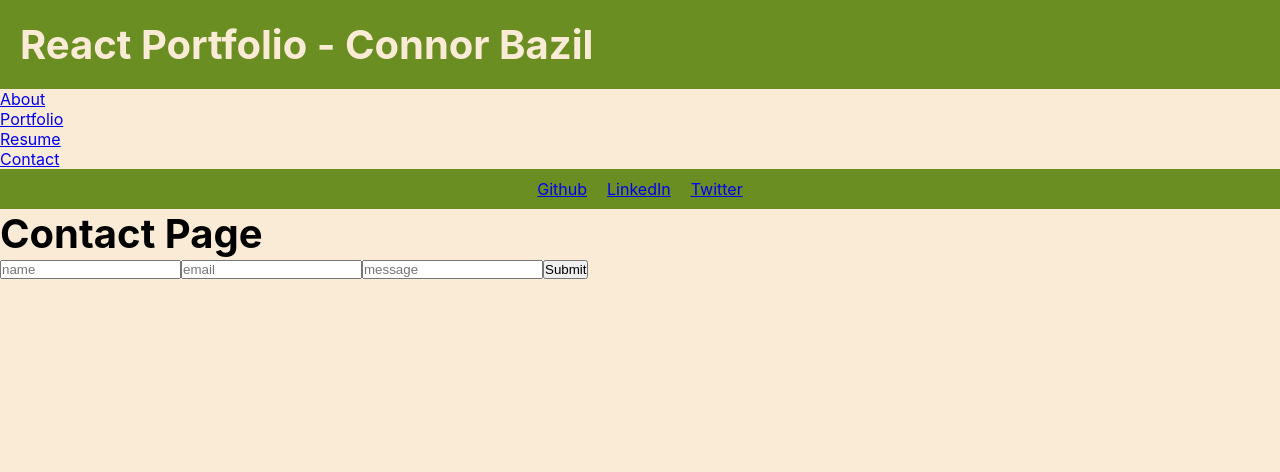
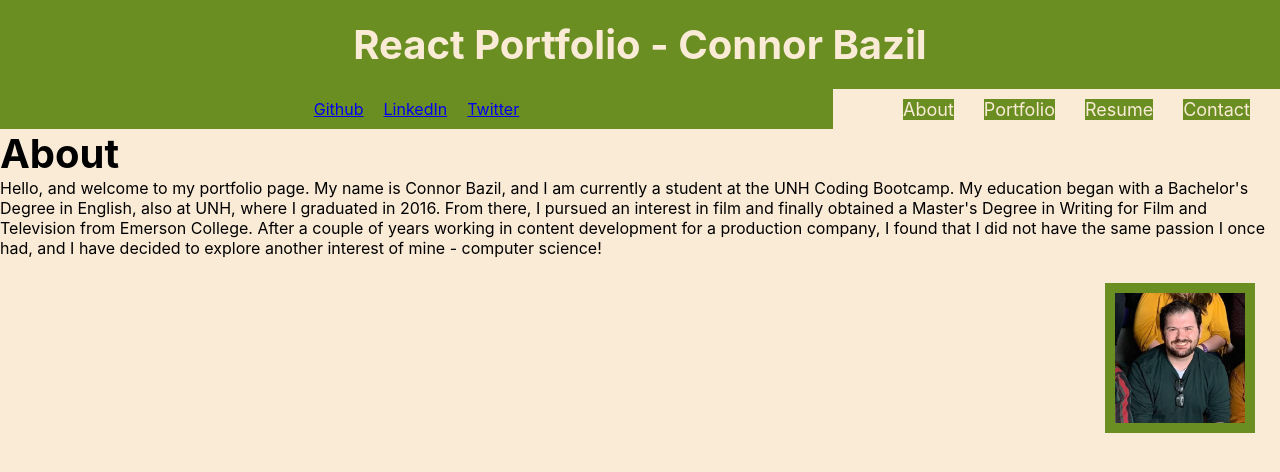
Before and after one commit to cbazil114/react-portfolio, a React (Create React App) app: page / in a window 1280 px wide. Shown: the top 472 px of the page. Built offline with nearby package versions, Linux system fonts and the light colour scheme.

Commit message:
In case it is not updated

```diff
--- a/src/components/About/index.js
+++ b/src/components/About/index.js
@@ -5,7 +5,7 @@ export default function About() {
     return (
       <div>
         <h1 className="title">About</h1>
-        <p>
+        <p className="about-text">
         Hello, and welcome to my portfolio page. My name is Connor Bazil, and I am currently a student at the UNH Coding Bootcamp.
 
         My education began with a Bachelor's Degree in English, also at UNH, where I graduated in 2016. From there, I pursued an interest in film and finally obtained a Master's Degree in Writing for Film and Television from Emerson College. After a couple of years working in content development for a production company, I found that I did not have the same passion I once had, and I have decided to explore another interest of mine - computer science!
--- a/src/components/Contact/index.js
+++ b/src/components/Contact/index.js
@@ -5,10 +5,10 @@ export default function Contact() {
       <div class="container">
       <div class= "card-contents"></div>
         <h1>Contact Page</h1>
-        <form>
-          <input placeholder="name" id="name" />
-          <input placeholder="email" id="email" />
-          <input placeholder="message" id="message" />
+        <form className="contact-me">
+          <input placeholder="name" className="contact-input" id="name" />
+          <input placeholder="email" className="contact-input" id="email" />
+          <input placeholder="message" className="contact-input" id="message" />
           <button id="submit">Submit</button>
           <div>
             <h3 id="response"></h3>
--- a/src/components/NavTabs.js
+++ b/src/components/NavTabs.js
@@ -2,6 +2,7 @@ import React from 'react';
 
 export default function NavTabs({ currentPage, handlePageChange }) {
   return (
+    <nav className="top">
     <ul className="nav nav-tabs">
       <li className="nav-item">
         <a
@@ -43,5 +44,6 @@ export default function NavTabs({ currentPage, handlePageChange }) {
         </a>
       </li>
     </ul>
+    </nav>
   );
 }
--- a/src/components/PortfolioContainer.js
+++ b/src/components/PortfolioContainer.js
@@ -9,7 +9,7 @@ import Footer from "./Footer";
 import Header from "./Header";
 
 export default function App() {
-  const [currentPage, setCurrentPage] = useState('about');
+  const [currentPage, setCurrentPage] = useState('About');
   const renderPage = () => {
     if (currentPage === 'About') {
       return <About />;
@@ -26,9 +26,13 @@ export default function App() {
 
   return (
     <div>
+      <main>
       <Header />
+      <section>
       <NavTabs currentPage={currentPage} handlePageChange={handlePageChange} />
+      </section>
       <Footer />
+      </main>
       {renderPage()}
     </div>
   );
--- a/src/index.css
+++ b/src/index.css
@@ -14,12 +14,21 @@ code {
 
 * {
   box-sizing: border-box;
-  padding: 0;
-  margin: 0;
+  margin: 0 auto;
 }
 
 body {
   background-color:antiquewhite;
+  margin: 0;
+  padding: 0;
+
+}
+
+.container {
+  width: 85%;
+  margin-left: auto;
+  margin-right: auto;
+
 }
 
 header {
@@ -27,6 +36,10 @@ header {
   color:antiquewhite;
   padding:20px;
   flex-wrap:wrap;
+  display: flex;
+  text-align: center;
+  justify-content: center;
+
 }
 
 footer {
@@ -60,6 +73,25 @@ h2 {
 
 }
 
+.contact-me {
+  margin-right: 30px;
+  justify-content: center;
+  font-size: 36px;
+  padding-top:10px;
+  display:flex;
+  flex-wrap:wrap;
+  padding: 10px;
+}
+
+.contact-input {
+  padding: 10px;
+  margin: 10px;
+}
+
+/* #message {
+  padding: 25px;
+} */
+
 .card {
   display:flex;
   padding: 10px;
@@ -76,3 +108,59 @@ h2 {
 .card img {
   width:100%
 }
+
+.about-text {
+  display: flex;
+  flex-wrap: wrap;
+  float: left;
+}
+
+.picture {
+  display: flex;
+  flex-wrap: wrap;
+  float: right;
+  margin: 25px;
+  max-height:200px;
+  max-width:150px;
+  flex: 1 1 200px;
+  border: 10px solid olivedrab
+}
+
+@media screen and (max-width: 768px){
+  * {
+      width:100%;
+      flex-direction:column;
+
+  }
+  h1 {
+      border-right: none;
+      border-bottom: solid olivedrab;
+  }
+}
+
+nav {
+  display:flex;
+}
+
+.top {
+  margin-right: 30px;
+  float:right;
+  font-size: 18px;
+  padding-top:10px;
+
+}
+
+.top ul {
+  list-style-type:none;
+}
+
+.top ul li {
+   display: inline-block;
+   margin-left: 30px;
+}
+
+.top a {
+   color:antiquewhite;
+   text-decoration: none;
+   background-color:olivedrab;
+}
```
Also changed, not shown: src/components/Footer/style.css (added), src/components/Header/style.css (added).
